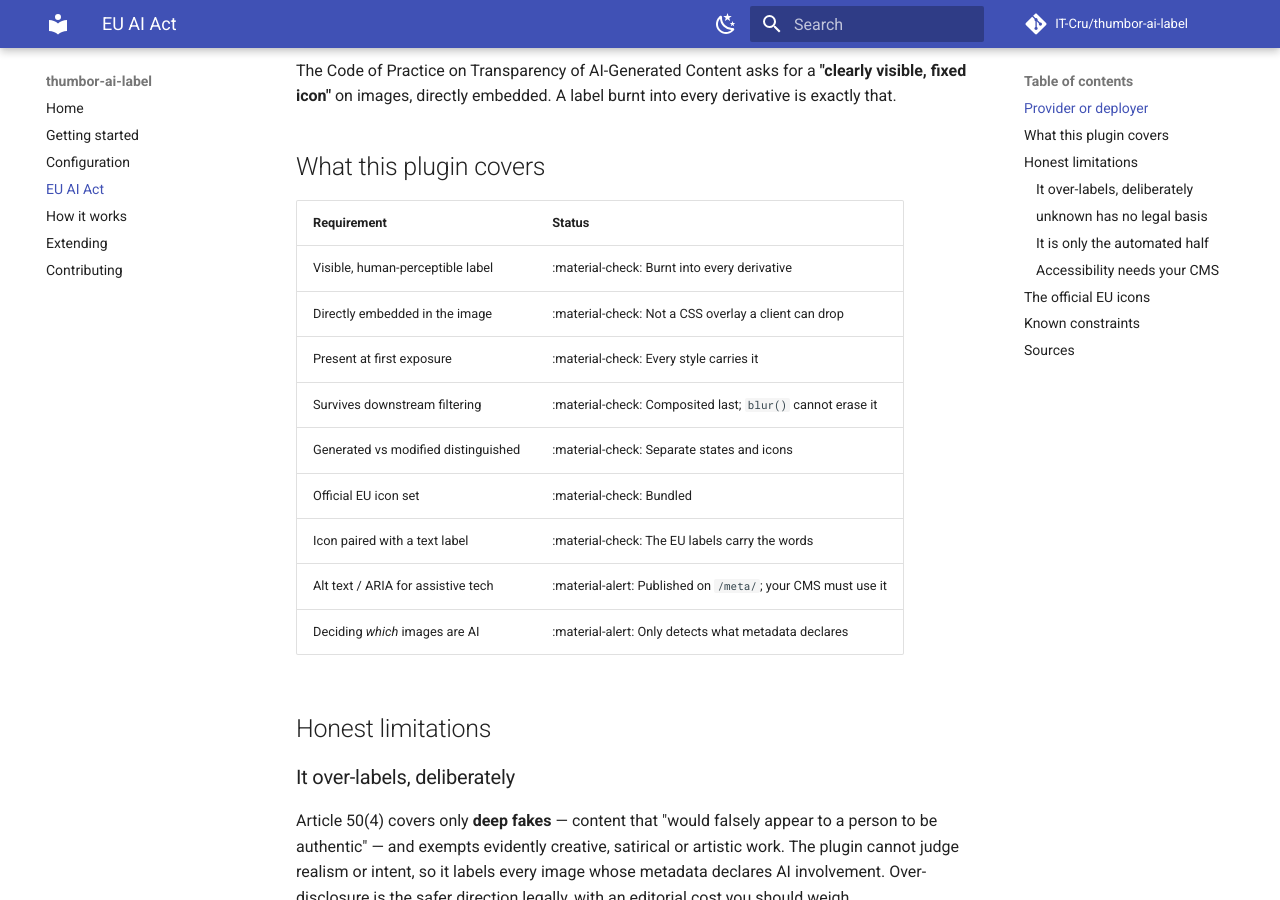
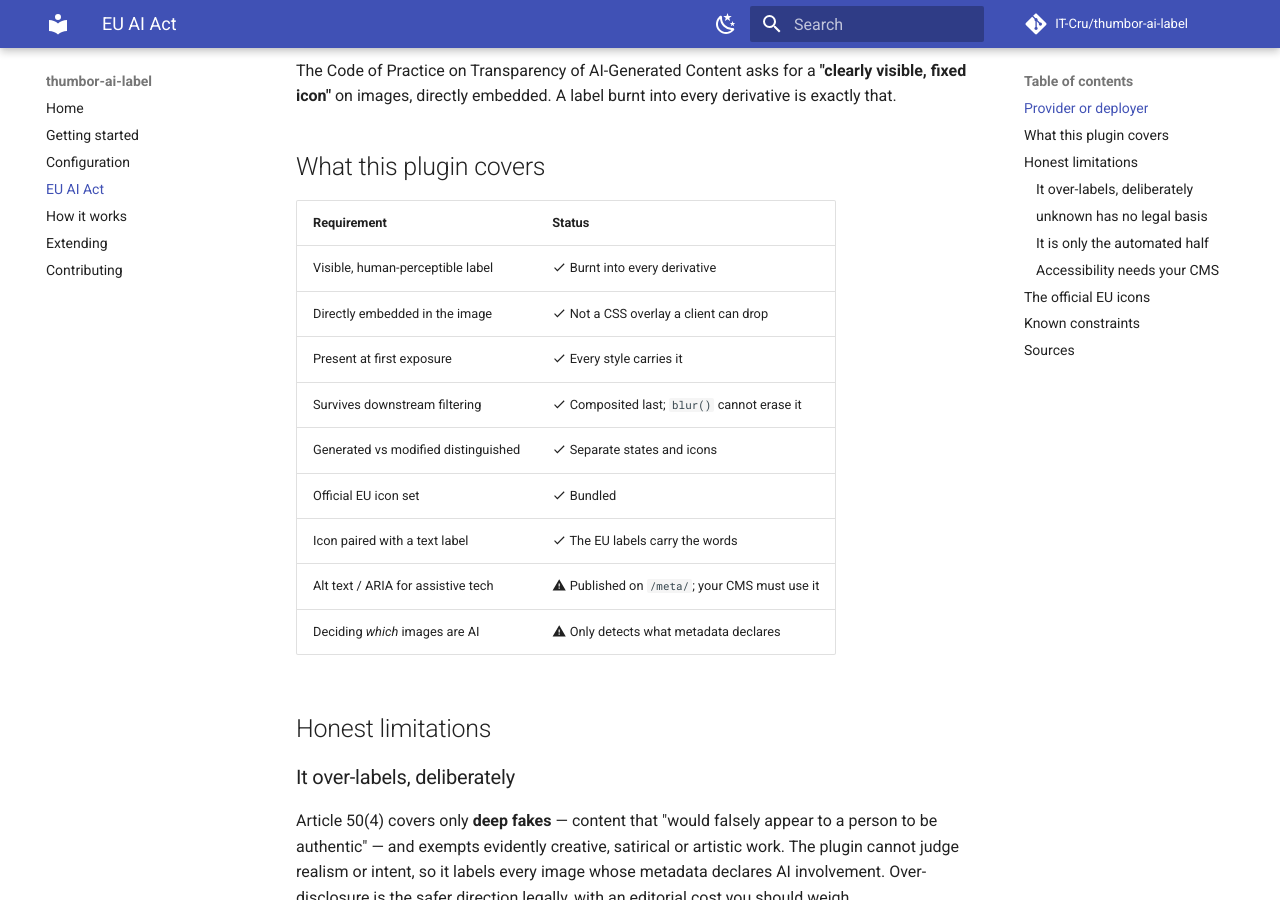
Before and after one commit to IT-Cru/thumbor-ai-label, an MkDocs documentation site: the page built from docs/eu-ai-act.md, in a window 1280 px wide and 900 px high, scrolled down 1012 px. Built offline with MkDocs 1.6.1 and Material for MkDocs 9.7.7, drawn with Linux system fonts in a browser that asks for light colours; comment, search, counter and statistics services are not loaded.

Commit message:
Address Copilot review on #7
Both findings were correct, and the second was a real defect I shipped without
checking.

:material-check: and :material-alert: were rendering as literal text, not icons -
seven raw shortcodes in the built HTML. The coverage table on the EU AI Act page
read ":material-check: Burnt into every derivative" verbatim. pymdownx.emoji
with Material's index and generator fixes it: zero literal shortcodes now, nine
icons as SVG, matching the nine in the source.

I had checked that the site built and that internal links resolved, but not that
the content rendered. strict: true catches broken links, not shortcodes that
silently degrade to text.

The docs workflow also now watches pyproject.toml. The job installs '.[docs]',
so a change to the docs extra has to be able to trigger a docs build; otherwise
a broken dependency pin lands on main and only surfaces at the next unrelated
docs change.

One consequence worth recording: mkdocs.yml now contains !!python/name: tags, so
yaml.safe_load no longer parses it. Use mkdocs.config.load_config to validate it
instead.

Co-Authored-By: Claude Opus 5 <noreply@anthropic.com>

```diff
--- a/mkdocs.yml
+++ b/mkdocs.yml
@@ -40,6 +40,10 @@ markdown_extensions:
   - toc: { permalink: true }
   - pymdownx.details
   - pymdownx.superfences
+  # Without this, :material-check: and friends render as literal text rather than icons.
+  - pymdownx.emoji:
+      emoji_index: !!python/name:material.extensions.emoji.twemoji
+      emoji_generator: !!python/name:material.extensions.emoji.to_svg
   - pymdownx.highlight: { anchor_linenums: true }
   # Lets the configuration page pull the reference table straight out of README.md,
   # so the two cannot drift. The README has to stay self-contained for PyPI, which
```
Also changed, not shown: 1 other file.
